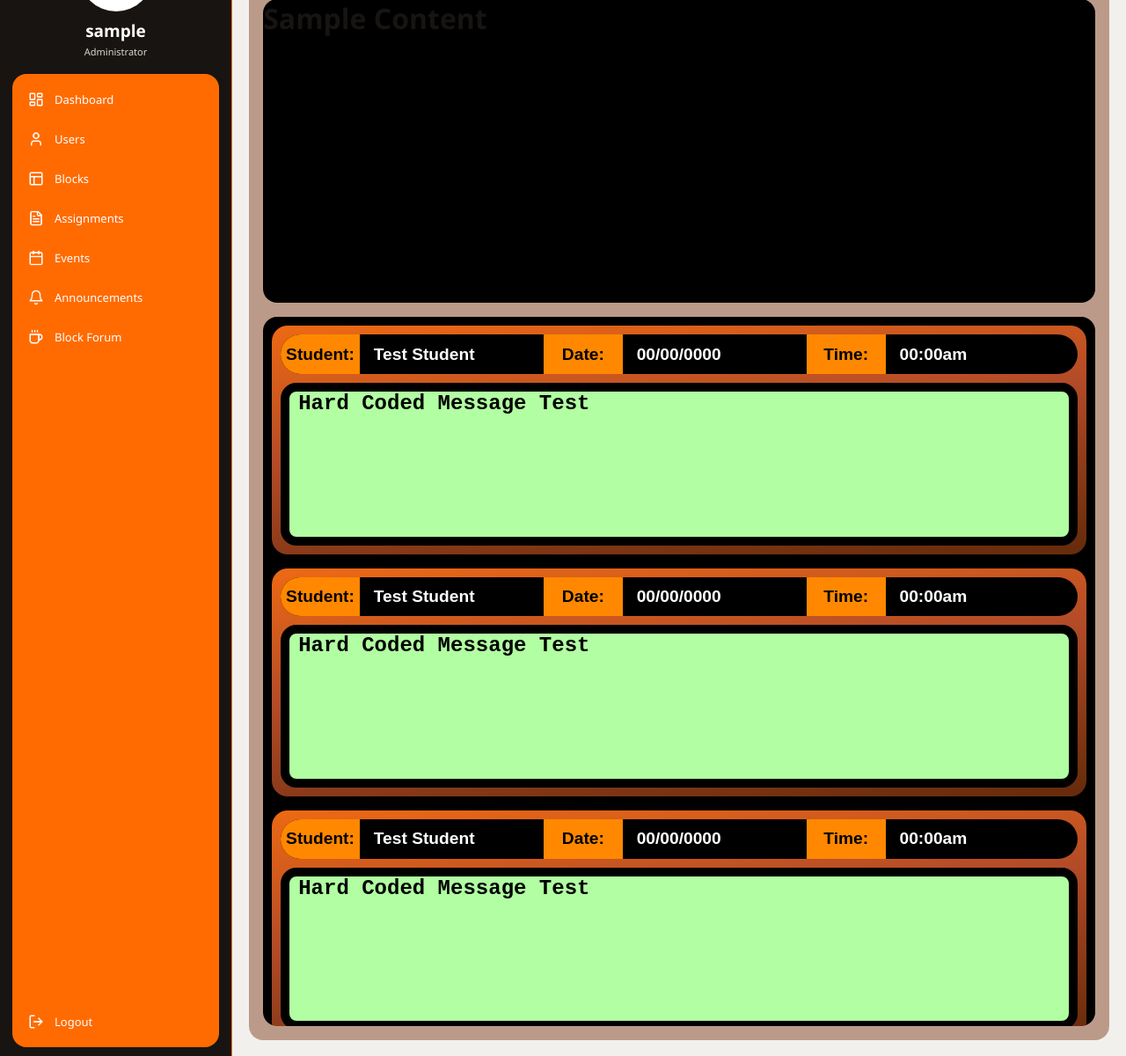
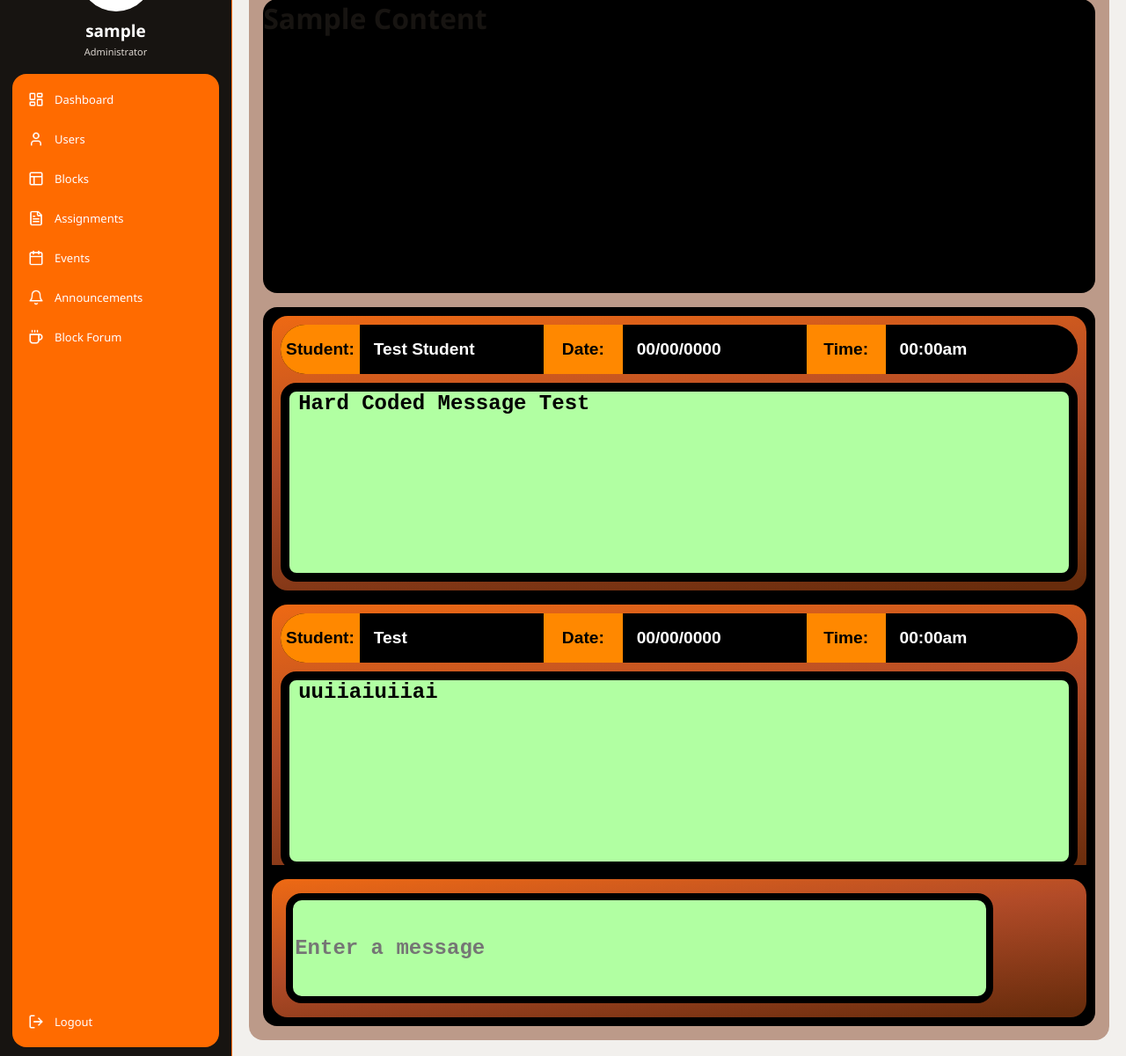
Before and after one commit to Dumakulem/ComfSci-The-Block-Management-System-for-BSCS-Students, a PHP site: page /pages/blockForum.php in a window 1280 px wide. Shown: the part 97-1297 px from the top of the page at 88% size. Run offline with PHP 8.4, Linux system fonts and the light colour scheme; the visitor is signed in with stand-in values (Sample User, id 1); data that the repository does not hold is empty.

Commit message:
Pre-Database Querying Setup for Message Stack

```diff
--- a/pages/blockForum.php
+++ b/pages/blockForum.php
@@ -1,7 +1,8 @@
 <?php
 
 require_once __DIR__ . '/../auth/require_auth.php';
-require_once '../pages/renderers/dashboard_helpers.php';
+require_once __DIR__ . '/../pages/renderers/dashboard_helpers.php';
+require_once __DIR__ . '/../pages/blockForum/message.php';
 
 $userName = $_SESSION['user_name'] ?? $_SESSION['user_email'];
 $userEmail = $_SESSION['user_email'];
@@ -14,6 +15,7 @@ $announcements = $adminData['announcements'];
 $flashMessage = (string) ($_SESSION['dashboard_flash'] ?? '');
 unset($_SESSION['dashboard_flash']);
 
+$i = 0;
 ?>
 <!DOCTYPE html>
 <html lang="en" data-theme="light" data-sidebar="closed">
@@ -54,19 +56,28 @@ layout scales with it and never overflows or needs scrolling.  Reference design:
   border-radius: 16px;
 }
 
+#messageFrame {
+    display: inherit;
+    flex-direction: inherit;
+    width: 100%;
+    height: 70%;
+    padding: 10px;
+    gap: 1rem;
+    border-radius: 16px;
+    align-items: flex-start;
+    background-color: black;
+}
 
-.messageFrame {
+.messageStack {
   /* Layout */
   display: flex;
   flex-direction: column;
   width: 100%;
-  height: 70%;
+  height: 80%;
   overflow-y: auto;
   align-items: flex-start;
   background: #000;
-  padding: 10px;
   gap: 1rem;
-  border-radius: 16px;
 }
 
 .messageContent {
@@ -74,7 +85,7 @@ layout scales with it and never overflows or needs scrolling.  Reference design:
   flex-direction: column;
   width: 100%;
   height: 100%;
-  min-height: 33%;
+  min-height: 50%;
   align-items: flex-start;
   max-height: 40%;
   background: var(--bg, linear-gradient(174deg, #F76E10 -7.13%, #B24B28 44.24%, #682C0C 97.4%));
@@ -83,7 +94,6 @@ layout scales with it and never overflows or needs scrolling.  Reference design:
 
   border-radius: 18px;
 }
-
 .messengerFrame {
   display: flex;
   flex-direction: row;
@@ -109,7 +119,7 @@ layout scales with it and never overflows or needs scrolling.  Reference design:
   padding: 0px 10px 0 10px;
 }
 
-#messageText {
+#messageText, #inputField{
   font-family: 'Courier New', Courier, monospace;
   font-style: monospace;
   font-weight: bold;
@@ -153,6 +163,43 @@ layout scales with it and never overflows or needs scrolling.  Reference design:
   font-size: 1.2rem;
   color: #000;
 }
+
+#messageField {
+    display: flex;
+    flex-direction: row;
+    align-items: flex-start;
+    background: var(--bg, linear-gradient(174deg, #F76E10 -7.13%, #B24B28 44.24%, #682C0C 97.4%));
+    border-radius: 18px;
+    width: 100%;
+    height: 20%;
+    padding: 1rem 1rem 1rem 1rem;
+}
+
+
+#inputForm {
+    display: inherit;
+    flex-direction: row;
+    align-items: inherit;
+    width: 90%;
+    height: 100%;
+}
+
+#inputField {
+    display: inherit;
+    flex-direction: inherit;
+    align-items: inherit;
+    background-color: #b1ffa2;
+    /* padding: 1rem 1rem 1rem 1rem; */
+    border-radius: 18px;
+    border: 0.5rem solid black;
+    width: 100%;
+    height: 100%;
+}
+
+#InputButtons {
+
+}
+
 /*
 Individual Styling, if Needed
 .studentFrame {
@@ -206,7 +253,8 @@ Individual Styling, if Needed
     </div>
 
     <!-- Message Stack -->
-    <div class="messageFrame">
+    <div id="messageFrame">
+    <div class="messageStack">
         <!--
         The div below is to be copied by the Backend
         and filled with queried content.
@@ -249,121 +297,25 @@ Individual Styling, if Needed
                 <p id="messageText">Hard Coded Message Test</p>
             </div>
         </div>
-        <div class="messageContent">
-            <!-- Where the users information is displayed -->
-            <div class="messengerFrame">
+        <?php
+        for ($i = 0; $i <= 100 ; $i++) {
+        sendMessage("Test", "uuiiaiuiiai");
+        }
+        ?>
+    <!-- End of messageStack --></div>
 
-                <div class="studentFrame">
-                <div id="studentFrame" class="identifierFrame">
-                    <p class="identifierTextStyle">Student:</p>
-                </div>
-                <div class="studentName">
-                    <p class="messengerInfoText">Test Student</p>
-                </div>
-                </div>
-
-                <div class="dateFrame">
-                <div class="identifierFrame">
-                    <p class="identifierTextStyle">Date:</p>
-                </div>
-                <div class="dateSent">
-                    <p class="messengerInfoText">00/00/0000</p>
-                </div>
-                </div>
-
-                <div class="timeFrame">
-                <div class="identifierFrame">
-                    <p class="identifierTextStyle">Time:</p>
-                </div>
-                <div class="timeSent">
-                    <p class="messengerInfoText">00:00am</p>
-                </div>
-                </div>
+    <div id="messageField">
+       <form id="inputForm">
+        <input id="inputField" placeholder="Enter a message">
+            <div id="inputButtons">
 
             </div>
+       </form>
 
-            <!-- Where the users message is displayed -->
-            <div class="messengerMessage">
-                <p id="messageText">Hard Coded Message Test</p>
-            </div>
-        </div>
-        <div class="messageContent">
-            <!-- Where the users information is displayed -->
-            <div class="messengerFrame">
 
-                <div class="studentFrame">
-                <div id="studentFrame" class="identifierFrame">
-                    <p class="identifierTextStyle">Student:</p>
-                </div>
-                <div class="studentName">
-                    <p class="messengerInfoText">Test Student</p>
-                </div>
-                </div>
+    </div>
 
-                <div class="dateFrame">
-                <div class="identifierFrame">
-                    <p class="identifierTextStyle">Date:</p>
-                </div>
-                <div class="dateSent">
-                    <p class="messengerInfoText">00/00/0000</p>
-                </div>
-                </div>
-
-                <div class="timeFrame">
-                <div class="identifierFrame">
-                    <p class="identifierTextStyle">Time:</p>
-                </div>
-                <div class="timeSent">
-                    <p class="messengerInfoText">00:00am</p>
-                </div>
-                </div>
-
-            </div>
-
-            <!-- Where the users message is displayed -->
-            <div class="messengerMessage">
-                <p id="messageText">Hard Coded Message Test</p>
-            </div>
-        </div>
-        <div class="messageContent">
-            <!-- Where the users information is displayed -->
-            <div class="messengerFrame">
-
-                <div class="studentFrame">
-                <div id="studentFrame" class="identifierFrame">
-                    <p class="identifierTextStyle">Student:</p>
-                </div>
-                <div class="studentName">
-                    <p class="messengerInfoText">Test Student</p>
-                </div>
-                </div>
-
-                <div class="dateFrame">
-                <div class="identifierFrame">
-                    <p class="identifierTextStyle">Date:</p>
-                </div>
-                <div class="dateSent">
-                    <p class="messengerInfoText">00/00/0000</p>
-                </div>
-                </div>
-
-                <div class="timeFrame">
-                <div class="identifierFrame">
-                    <p class="identifierTextStyle">Time:</p>
-                </div>
-                <div class="timeSent">
-                    <p class="messengerInfoText">00:00am</p>
-                </div>
-                </div>
-
-            </div>
-
-            <!-- Where the users message is displayed -->
-            <div class="messengerMessage">
-                <p id="messageText">Hard Coded Message Test</p>
-            </div>
-        </div>
-    </div>
+    <!-- End of messageField --></div>
     </div>
     </div>
     </div>
--- /dev/null
+++ b/pages/blockForum/message.php
@@ -0,0 +1,43 @@
+<?php
+
+//Proof of Concept Before Query
+
+function sendMessage($Sender, $Message) {
+  echo "<div class='messageContent'>
+            <div class='messengerFrame'>
+                <div class='studentFrame'>
+                <div id='studentFrame' class='identifierFrame'>
+                    <p class='identifierTextStyle'>Student:</p>
+                </div>
+                <div class='studentName'>
+                    <p class='messengerInfoText'>{$Sender}</p>
+                </div>
+                </div>
+
+                <div class='dateFrame'>
+                <div class='identifierFrame'>
+                    <p class='identifierTextStyle'>Date:</p>
+                </div>
+                <div class='dateSent'>
+                    <p class='messengerInfoText'>00/00/0000</p>
+                </div>
+                </div>
+
+                <div class='timeFrame'>
+                <div class='identifierFrame'>
+                    <p class='identifierTextStyle'>Time:</p>
+                </div>
+                <div class='timeSent'>
+                    <p class='messengerInfoText'>00:00am</p>
+                </div>
+                </div>
+
+            </div>
+
+            <div class='messengerMessage'>
+                <p id='messageText'>{$Message}</p>
+            </div>
+            </div>";
+}
+
+?>
```
